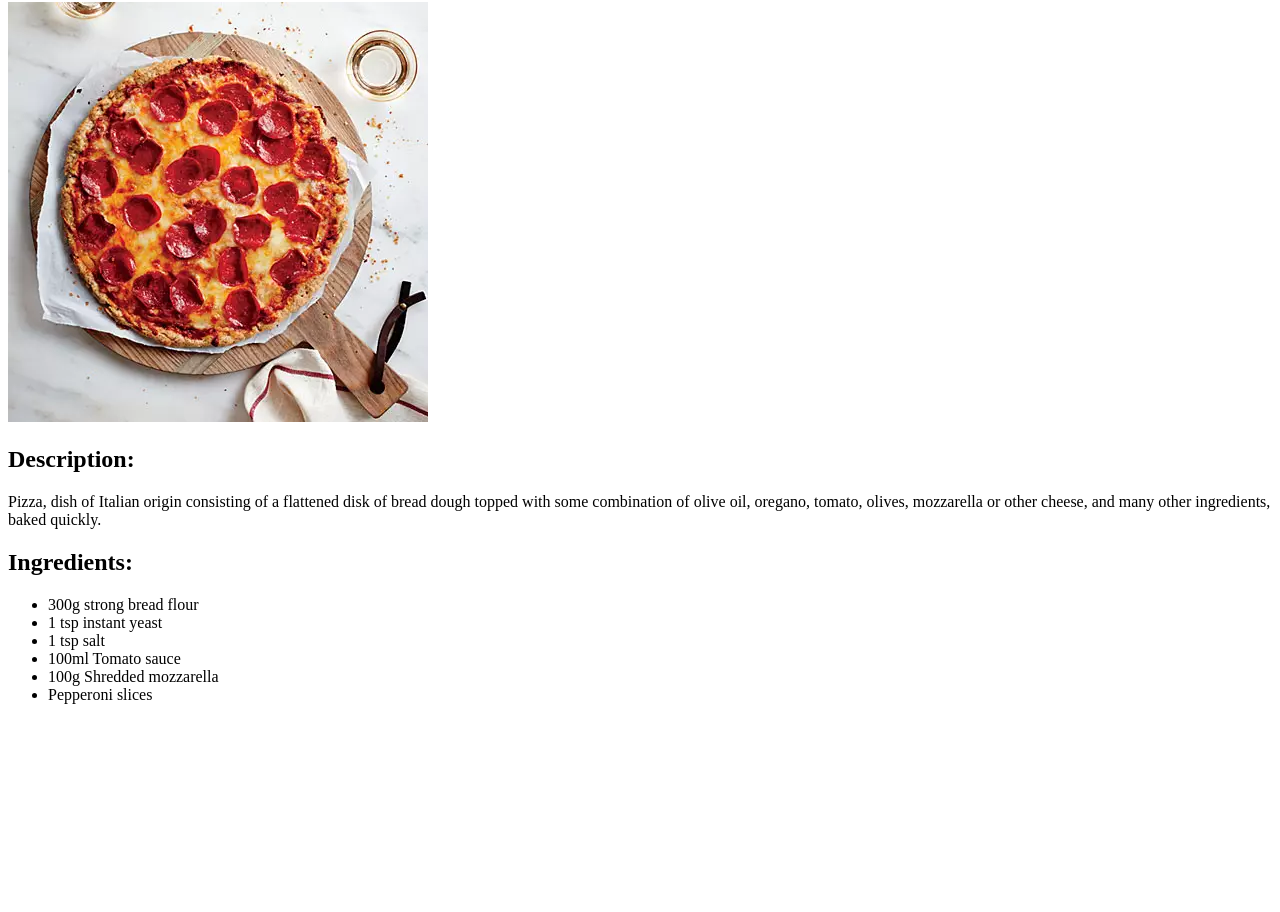
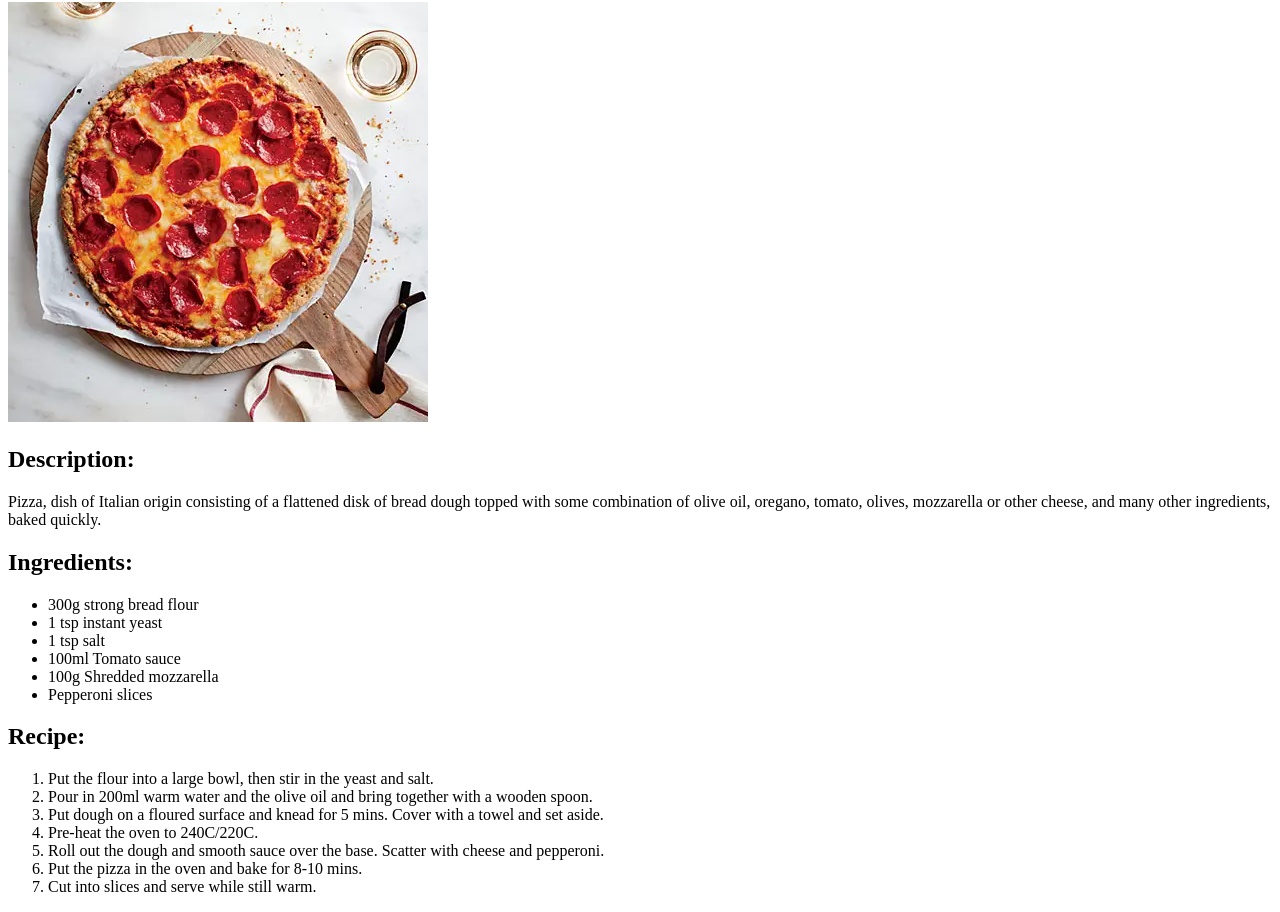
Before and after one commit to nicol29/odin-recipies, a plain HTML site: page recipes/pizza.html in a window 1280 px wide. Shown: the part 78-990 px from the top of the page. Before the commit the page ends 800 px from the top, so only its background shows below. Drawn offline with Linux system fonts and the light colour scheme.

Commit message:
Add pizza recipe steps

```diff
--- a/recipes/pizza.html
+++ b/recipes/pizza.html
@@ -23,5 +23,20 @@
             <li>Pepperoni slices</li>
         </ul>
 
+        <h2>Recipe:</h2>
+        <ol>
+            <li>Put the flour into a large bowl, then stir in the yeast and salt.</li>
+            <li>Pour in 200ml warm water and the olive oil and bring together with a
+                wooden spoon.</li>
+            <li>Put dough on a floured surface and knead for 5 mins. Cover with
+                a towel and set aside. </li>
+            <li>Pre-heat the oven to 240C/220C.</li>
+            <li>Roll out the dough and smooth sauce over the base. Scatter with cheese
+                and pepperoni.</li>
+            <li>Put the pizza in the oven and bake for 8-10 mins.</li>
+            <li>Cut into slices and serve while still warm.</li>
+        </ol>
+
+
     </body>
 </html>
```
